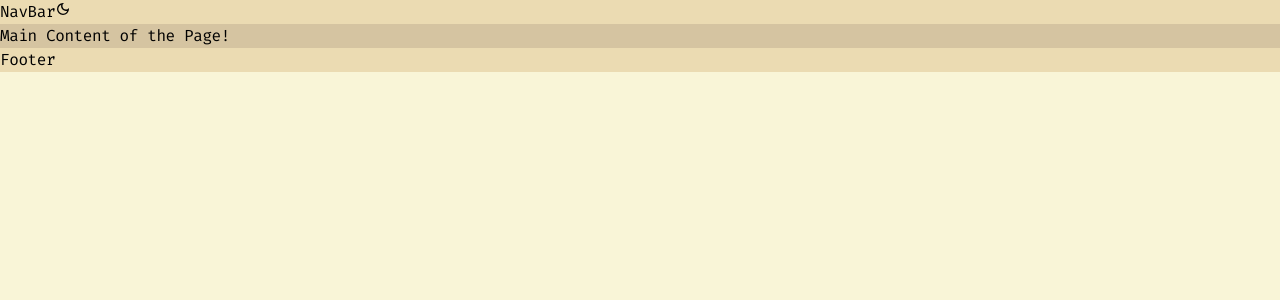
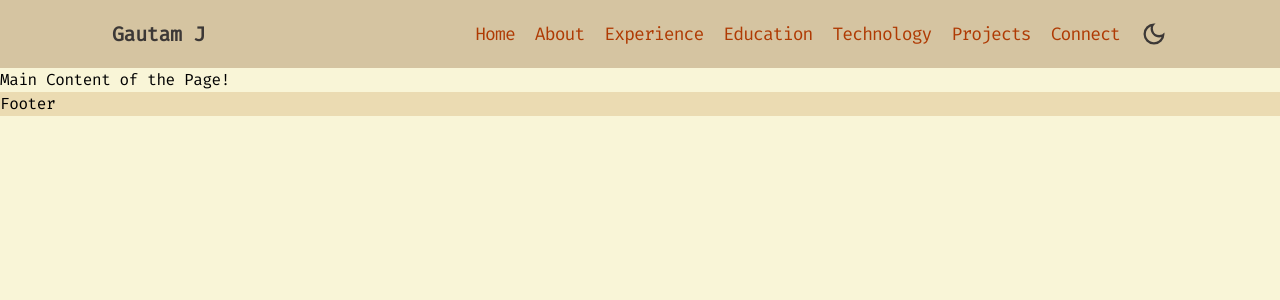
Before and after one commit to Gautam-J/portfolio, a Next.js app: page / in a window 1280 px wide. Shown: the top 300 px of the page. Built offline with nearby package versions, Linux system fonts and the light colour scheme.

Commit message:
add desktop navbar

```diff
--- a/components/NavBar.tsx
+++ b/components/NavBar.tsx
@@ -1,13 +1,59 @@
 import { FunctionComponent } from "react";
 import ThemeChanger from "./ThemeChanger";
 
-const NavBar: FunctionComponent = () => {
+export const NavItem: FunctionComponent<{ name: string }> = ({ name }) => {
   return (
-    <div className="bg-light-base01 dark:bg-dark-base01">
-      NavBar
-      <ThemeChanger />
+    <div className="tracking-tighter transition duration-200 text-light-base09 dark:text-dark-base09 hover:text-light-base0F dark:hover:text-dark-base0F">
+      <a href="">{name}</a>
     </div>
   );
 };
 
+const NavBar: FunctionComponent = () => {
+  const items: string[] = [
+    "Home",
+    "About",
+    "Experience",
+    "Education",
+    "Technology",
+    "Projects",
+    "Connect",
+  ];
+
+  return (
+    <nav className="flex justify-between px-5 py-5 space-x-5 md:px-28 md:text-lg bg-light-base02 dark:bg-dark-base02">
+      {/* Branding */}
+      <div>
+        <a href="#" className="flex items-center">
+          <span className="font-semibold md:text-xl text-light-base06 dark:text-dark-base06 hover:text-light-base05 dark:hover:text-dark-base05">
+            Gautam J
+          </span>
+        </a>
+      </div>
+
+      {/* Navbar Items from medium screen */}
+      <div className="items-center hidden space-x-5 md:flex">
+        {items.map((item) => (
+          <NavItem name={item} key={item} />
+        ))}
+        <ThemeChanger />
+      </div>
+
+      {/* Mobile menu hamburger button */}
+      <div className="flex items-center md:hidden">
+        <button className="outline-none">icon goes here</button>
+      </div>
+
+      {/* Navbar Items for small screen */}
+      {/* TODO: refactor this */}
+      <div className="hidden">
+        {items.map((item) => (
+          <NavItem name={item} key={item} />
+        ))}
+        <ThemeChanger />
+      </div>
+    </nav>
+  );
+};
+
 export default NavBar;
--- a/components/ThemeChanger.tsx
+++ b/components/ThemeChanger.tsx
@@ -15,10 +15,17 @@ const ThemeChanger: FunctionComponent = () => {
     setTheme(theme === "light" ? "dark" : "light");
   };
 
+  const className: string =
+    "w-7 h-7 text-light-base06 dark:text-dark-base0A transition duration-200 hover:scale-125";
+
   return (
-    <button onClick={changeTheme}>
-      {/* TODO: add hover text */}
-      {theme === "light" ? <MdOutlineDarkMode /> : <MdOutlineLightMode />}
+    <button onClick={changeTheme} className="outline-none">
+      {/* TODO: add hover text - $ sudo dark / light  */}
+      {theme === "light" ? (
+        <MdOutlineDarkMode className={className} />
+      ) : (
+        <MdOutlineLightMode className={className} />
+      )}
     </button>
   );
 };
--- a/pages/_app.tsx
+++ b/pages/_app.tsx
@@ -7,7 +7,7 @@ import { ThemeProvider } from "next-themes";
 function MyApp({ Component, pageProps }: AppProps) {
   return (
     <ThemeProvider attribute="class" defaultTheme="light">
-      <div>
+      <div className="flex flex-col">
         <NavBar />
         <Component {...pageProps} />
         <Footer />
--- a/pages/index.tsx
+++ b/pages/index.tsx
@@ -2,7 +2,7 @@ import type { NextPage } from "next";
 
 const Home: NextPage = () => {
   return (
-    <div className="bg-light-base02 dark:bg-dark-base02">
+    <div className="bg-light-base00 dark:bg-dark-base00">
       <h1>Main Content of the Page!</h1>
     </div>
   );
```
